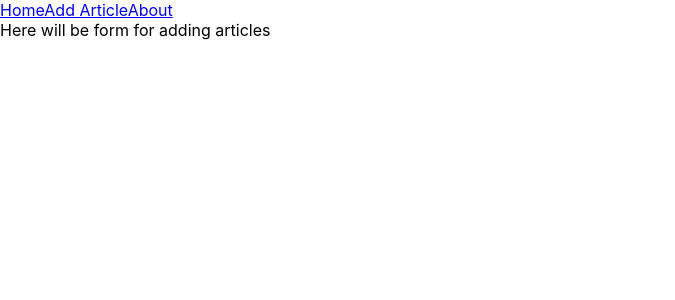
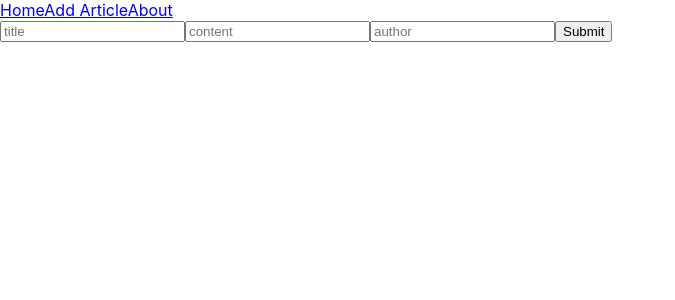
Before and after one commit to SvitlanaRybakova/react-app-group-blogg, a React (Create React App) app: page /add-article-page in a window 1280 px wide. Shown: the top 300 px of the page, without its empty margins (0-675 px from the left). Built offline with nearby package versions, Linux system fonts and the light colour scheme.

Commit message:
Added Form for adding articles

```diff
--- a/src/pages/AddArticlePage.js
+++ b/src/pages/AddArticlePage.js
@@ -1,8 +1,26 @@
+import { useContext, useState } from "react";
+import { ArticleContext } from '../contexts/ArticleContext'
+
 function AddArticlePage() {
+    const [title, setTitle] = useState('')
+    const [content, setContent] = useState('')
+    const [date, setDate] = useState('')
+    const [author, setAuthor] = useState('')
+
+    const article = {
+        title,
+        content,
+        date: '18 feb 2020',
+        author
+    }
+
     return(
-        <div>
-            Here will be form for adding articles
-        </div>
+        <form>
+            <input type="text" placeholder="title" onChange={(e) => setTitle(e.target.value)}/>
+            <input type="text" placeholder="content" onChange={(e) => setContent(e.target.value)}/>
+            <input type="text" placeholder="author" onChange={(e) => setAuthor(e.target.value)}/>
+            <button type='submit'>Submit</button>
+        </form>
     )
 }
 
```
